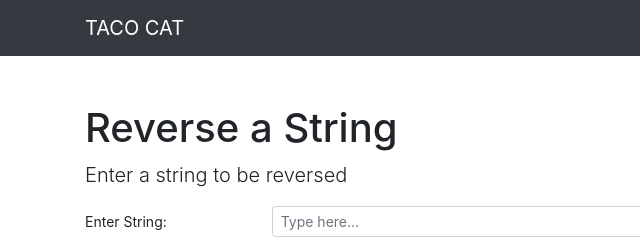
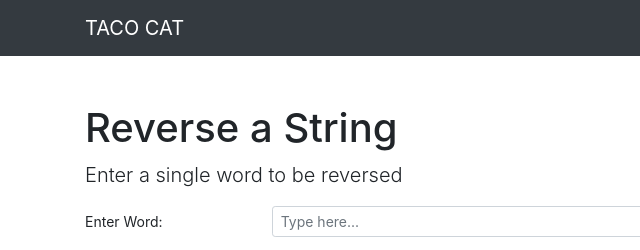
Before and after one commit to juliosegarra/TacoCat, a plain HTML site: page BrowserUI/solve.html in a window 1280 px wide. Shown: the top 250 px of the page, 0-640 px from the left. Drawn offline with Linux system fonts and the light colour scheme.

Commit message:
changed instruction text in solve.html

```diff
--- a/BrowserUI/solve.html
+++ b/BrowserUI/solve.html
@@ -58,14 +58,14 @@
         <div class="row">
             <div class="col-lg-12 justify-content-center align-items-center">
                 <h1 class="mt-5">Reverse a String</h1>
-                <p class="lead">Enter a string to be reversed</p>
+                <p class="lead">Enter a single word to be reversed</p>
 
                 <!--ids = inputString // outputString  -->
                 <form>
                     <!-- FORM-GROUP-1-INPUT -->
                     <div class="form-group">
                         <div class="form-row">
-                            <label for="colFormLabelSm" class="col-sm-2 col-form-label col-form-label-sm">Enter String: </label>
+                            <label for="colFormLabelSm" class="col-sm-2 col-form-label col-form-label-sm">Enter Word: </label>
                             <div class="col-sm-10">
                                 <input id="inputString" type="email" class="form-control form-control-sm" id="colFormLabelSm" placeholder="Type here...">
                             </div>
```
